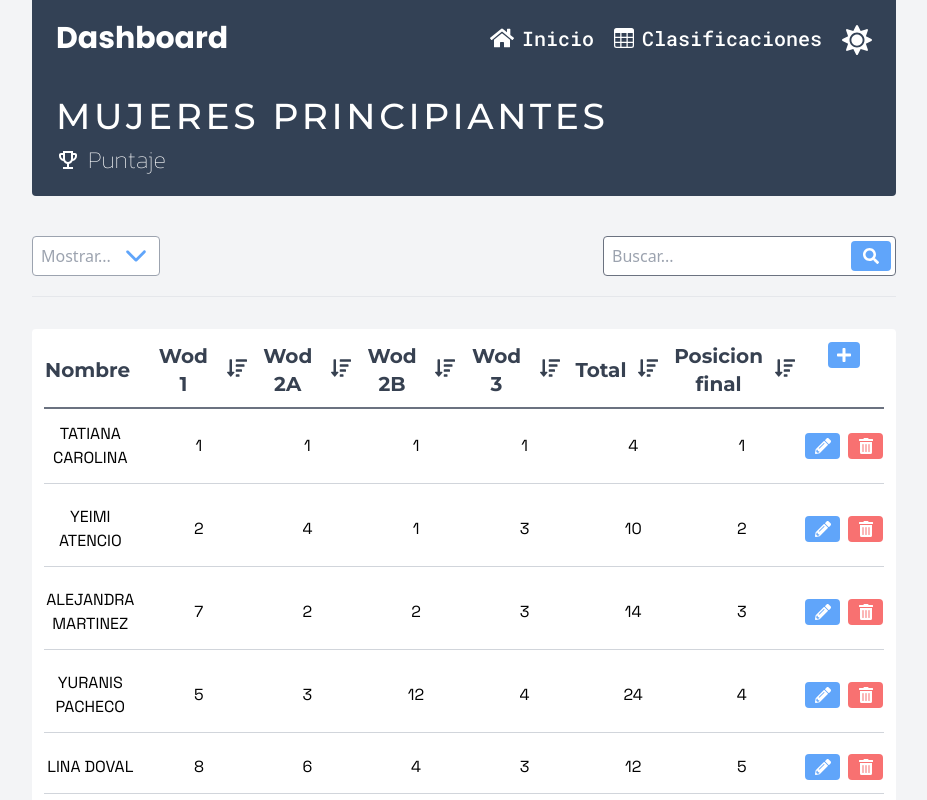
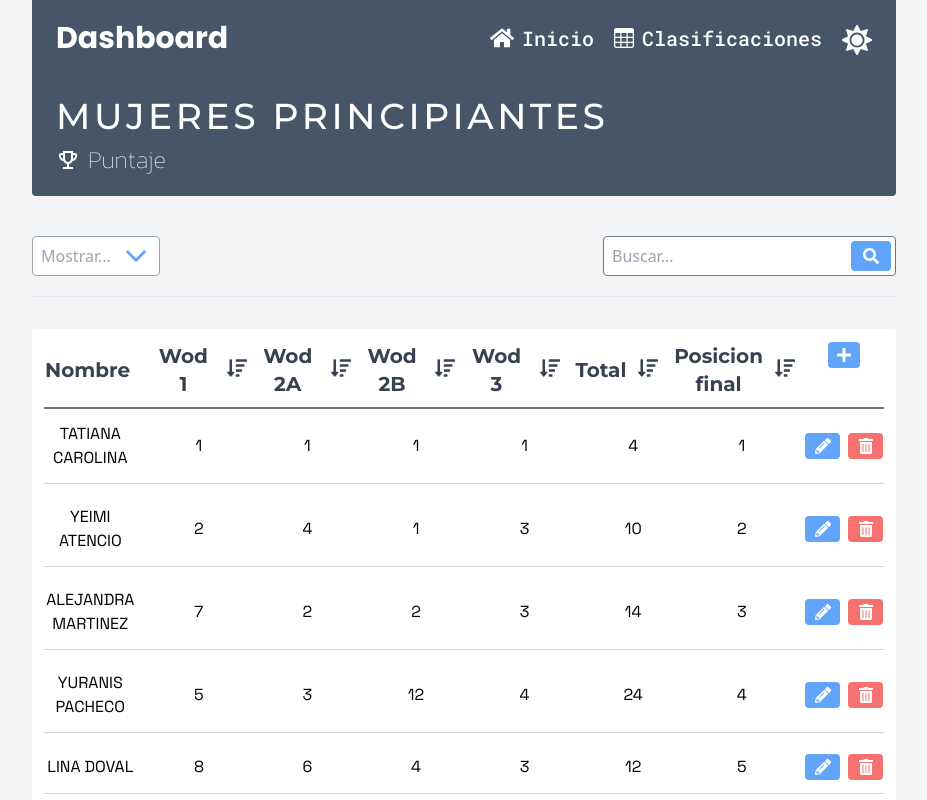
Before and after one commit to sweetPanel459/dashboard, a React (Vite) app: page / in a window 1280 px wide. Shown: the whole page, without its empty margins (176-1103 px from the left). Built offline with nearby package versions, Linux system fonts and the light colour scheme; a web font is replaced by a local one.

Commit message:
style: change color header and start of the color palette in dark mode

```diff
--- a/src/containers/dashboardHeader.jsx
+++ b/src/containers/dashboardHeader.jsx
@@ -7,7 +7,7 @@ import { FaHome, FaSun, FaMoon } from "react-icons/fa";
 
 export const DashboardHeader = () => {
    return (
-      <header className="flex flex-col gap-10 rounded-b w-full h-52 py-5 px-6 bg-slate-700">
+      <header className="flex flex-col gap-10 rounded-b w-full h-52 py-5 px-6 bg-slate-600">
          <nav className="flex justify-between items-center w-full">
             <Text
                text="Dashboard"
```
